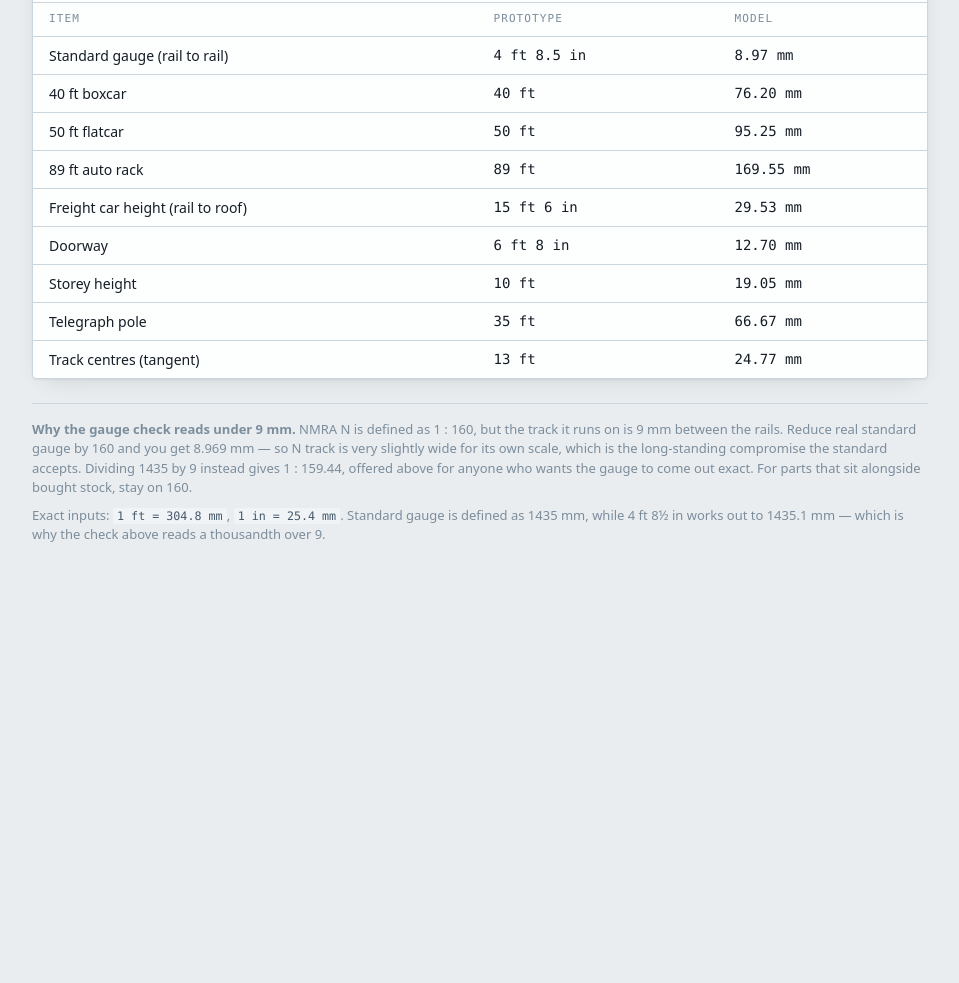
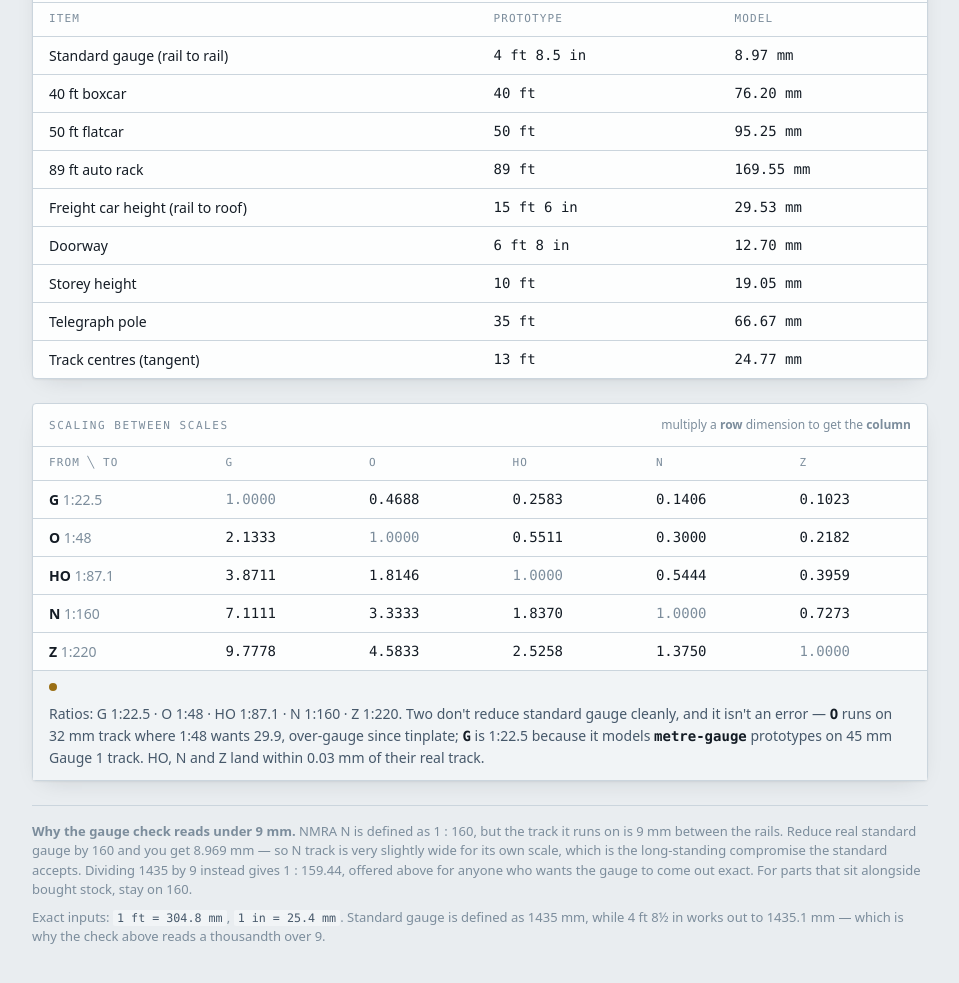
Before and after one commit to dvystrcil/nscale-calc-docker, a plain HTML site: page site/index.html in a window 1280 px wide. Shown: the part 786-1769 px from the top of the page, without its empty margins (160-1119 px from the left). Before the commit the page ends 1395 px from the top, so only its background shows below. Drawn offline with Linux system fonts and the light colour scheme.

Commit message:
feat: cross-scale multiplier table (G / O / HO / N / Z) (#8)
Adds a 5x5 table for rescaling a model designed in one track scale to
another — the operator owns trains in all five, so published drawings and
STLs routinely arrive in the wrong one. Read a row, take the column: an HO
model becomes N at 0.5444x, an O model at 0.3000x, and back the other way
at 1.8370x and 3.3333x.

Static ratios, so it renders once at load rather than on every keystroke.

Ratios: G 1:22.5, O 1:48, HO 1:87.1, N 1:160, Z 1:220. Verified rather than
recalled, by dividing 1435 mm standard gauge by each and comparing against
the real track gauge:

  HO  16.48 vs 16.5    N  8.97 vs 9.0    Z  6.52 vs 6.5    (within 0.03 mm)
  O   29.90 vs 32.0    G  63.78 vs 45.0

The two outliers are real and worth stating on the page rather than hiding:
O runs over-gauge track, a compromise inherited from tinplate; G is 1:22.5
because it models METRE-gauge prototypes on 45 mm Gauge 1 track, so it was
never reducing standard gauge in the first place.

Verified in the built image under the pod's security constraints: table
renders, doctype and charset=utf-8 intact, /healthz 200 with 0 redirects.

```diff
--- a/site/index.html
+++ b/site/index.html
@@ -414,6 +414,30 @@
     </div>
   </section>
 
+  <!-- ============ CROSS-SCALE ============ -->
+  <section class="panel">
+    <div class="panel-head">
+      <span class="panel-title">Scaling between scales</span>
+      <span class="hint">multiply a <b>row</b> dimension to get the <b>column</b></span>
+    </div>
+    <div class="table-scroll">
+      <table>
+        <thead><tr id="matrix-head"></tr></thead>
+        <tbody id="matrix"></tbody>
+      </table>
+    </div>
+    <div class="check" style="background:var(--surface-2)">
+      <span class="dot" style="background:var(--brass)" aria-hidden="true"></span>
+      <span>
+        Ratios: G 1:22.5 · O 1:48 · HO 1:87.1 · N 1:160 · Z 1:220. Two don't
+        reduce standard gauge cleanly, and it isn't an error — <b>O</b> runs on
+        32 mm track where 1:48 wants 29.9, over-gauge since tinplate; <b>G</b> is
+        1:22.5 because it models <b>metre-gauge</b> prototypes on 45 mm
+        Gauge&nbsp;1 track. HO, N and Z land within 0.03 mm of their real track.
+      </span>
+    </div>
+  </section>
+
   <footer>
     <p style="margin:0 0 .5rem">
       <strong>Why the gauge check reads under 9 mm.</strong> NMRA N is defined
@@ -484,6 +508,33 @@
 
   // prototype feet+inches -> mm on the prototype
   function protoMM() { return num(ft.value) * MM_FT + num(inch.value) * MM_IN; }
+
+  var SCALES = [
+    ["G",  22.5],
+    ["O",  48.0],
+    ["HO", 87.1],
+    ["N",  160.0],
+    ["Z",  220.0]
+  ];
+
+  // Static ratios — built once, not recomputed on every keystroke.
+  function renderMatrix() {
+    var head = '<th scope="col">from \u2572 to</th>';
+    for (var j = 0; j < SCALES.length; j++) head += '<th scope="col">' + SCALES[j][0] + '</th>';
+    document.getElementById("matrix-head").innerHTML = head;
+
+    var m = "";
+    for (var a = 0; a < SCALES.length; a++) {
+      m += '<tr><td><b>' + SCALES[a][0] + '</b> <span style="color:var(--ink-3)">1:' + SCALES[a][1] + '</span></td>';
+      for (var b = 0; b < SCALES.length; b++) {
+        var f = SCALES[a][1] / SCALES[b][1];
+        m += '<td class="num"' + (a === b ? ' style="color:var(--ink-3)"' : '') + '>' +
+             f.toFixed(4) + '</td>';
+      }
+      m += '</tr>';
+    }
+    document.getElementById("matrix").innerHTML = m;
+  }
 
   function render() {
     var d = divisor(), p = places();
@@ -570,6 +621,7 @@
     } else { done(); }
   });
 
+  renderMatrix();
   render();
 </script>
 
```
